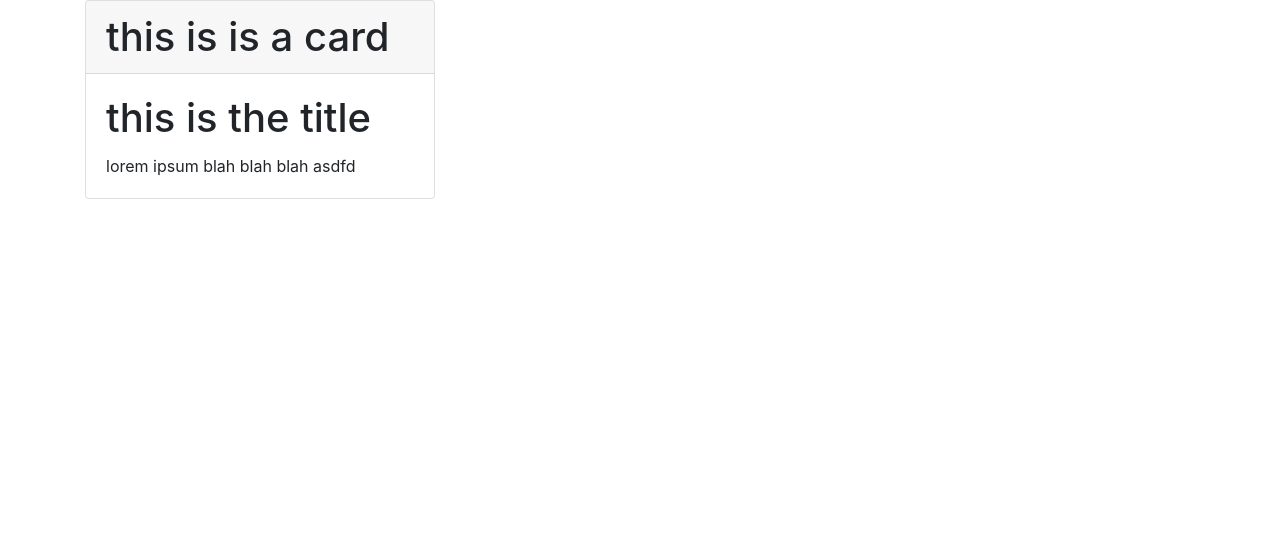
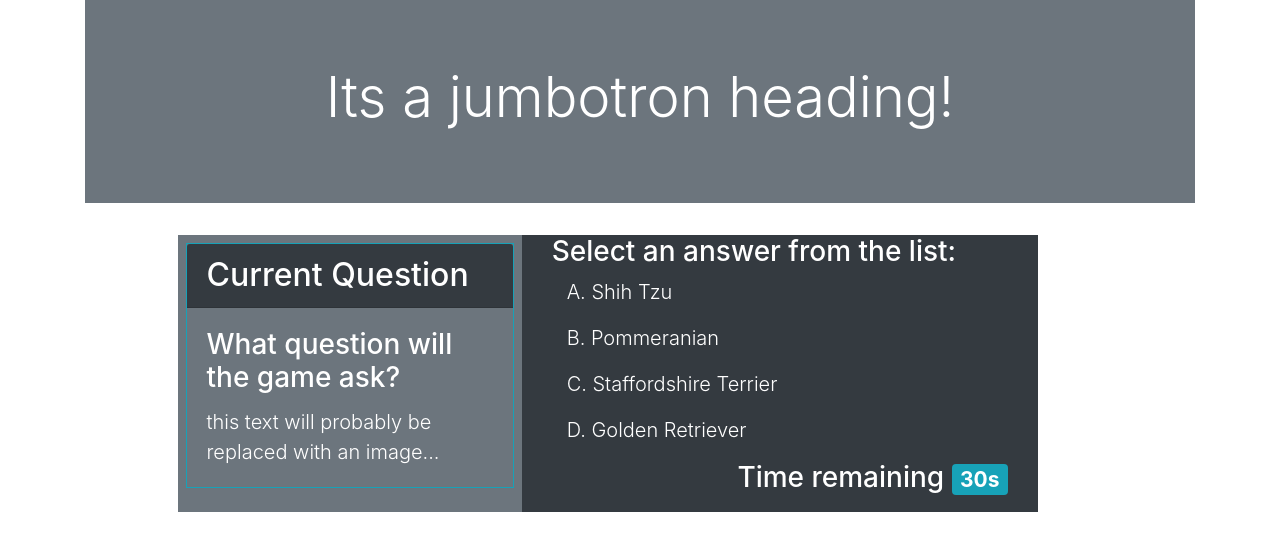
Before and after one commit to cdawley/TriviaGame, a plain HTML site: page index.html in a window 1280 px wide. Drawn offline with nearby package versions, Linux system fonts and the light colour scheme.

Commit message:
more work on index/layout

```diff
--- a/index.html
+++ b/index.html
@@ -14,21 +14,42 @@
 
 <div class="container">
 
-    <div class="row">
+    <div class="jumbotron jumbotron-fluid bg-secondary text-white text-center">
+        <div class="container">
+        <h1 class="display-4">Its a jumbotron heading!</h1>
+        </div>
+    </div>
 
-        <div class="col-md-4">
+    <div class="row offset-1">
+        <div class="col-4 p-2 bg-secondary text-white">
 
-        <figure class="card">
-            <h1 class="card-header">this is is a card</h1>
-            <div class="card-body">
-                <h1 class="card-title">this is the title</h1>
-                <p class="card-text">lorem ipsum blah blah blah asdfd</p>
-            </div>
-        </figure>
+            <figure class="card bg-secondary border border-info rounded-0">
+                <h2 class="card-header bg-dark text-white">Current Question</h2>
+                <div class="card-body text-white">
+                    <h3 class="card-title bg-secondary">What question will the game ask?</h3>
+                    <p class="card-text lead">this text will probably be replaced with an image...</p>
+                </div>
+            </figure>
 
         </div>
 
+        <div class="col-6 d-flex bg-dark text-white">
+            <div class="container">
+                <h3 class="header">Select an answer from the list:</h3>
+                <div class="col"> <!--Use list here??-->
+                <p class="lead">A. Shih Tzu</p>
+                <p class="lead">B. Pommeranian</p>
+                <p class="lead">C. Staffordshire Terrier</p>
+                <p class="lead">D. Golden Retriever</p>
+                </div>
+                <h3 class="header text-right">Time remaining <span class="badge badge-info" id="time-remaining">30s</span></h3>
+            </div>
+        </div>
+
     </div>
+
+</div>
+
 </div>
 
 
```
